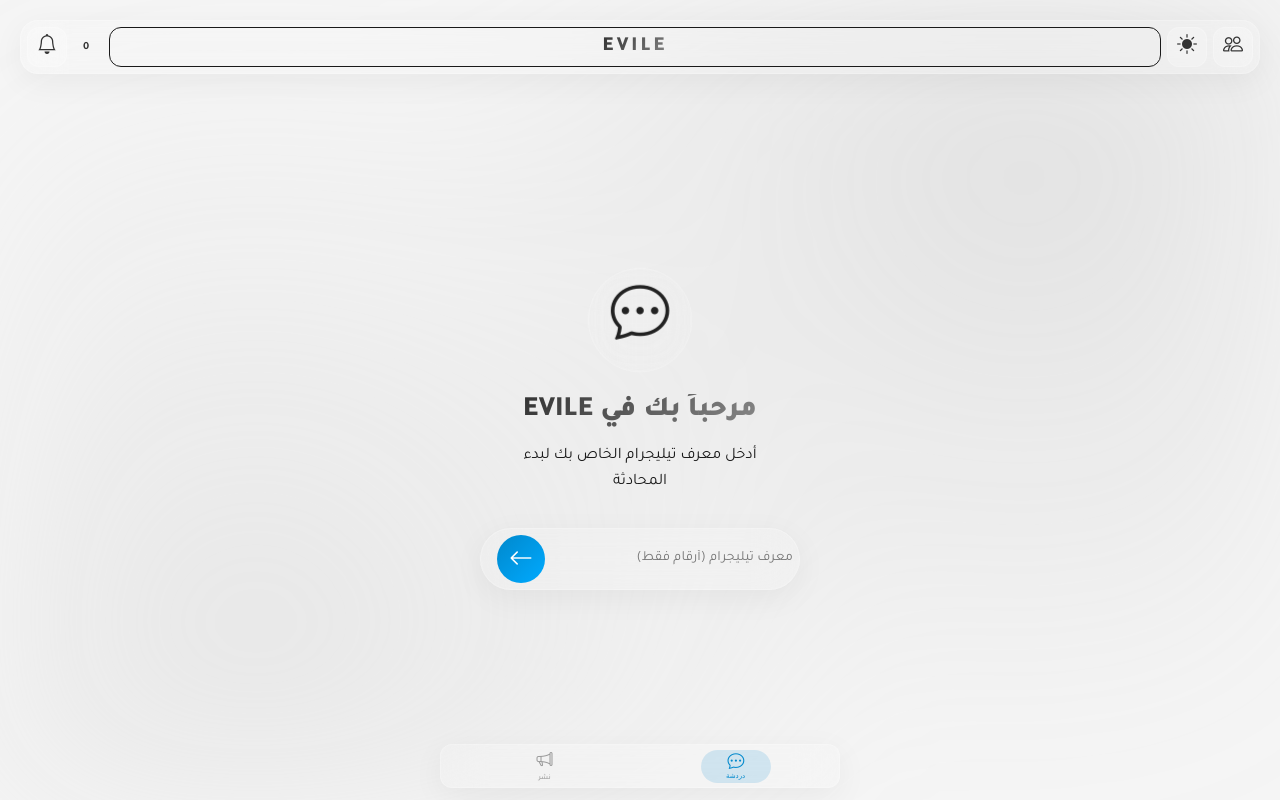
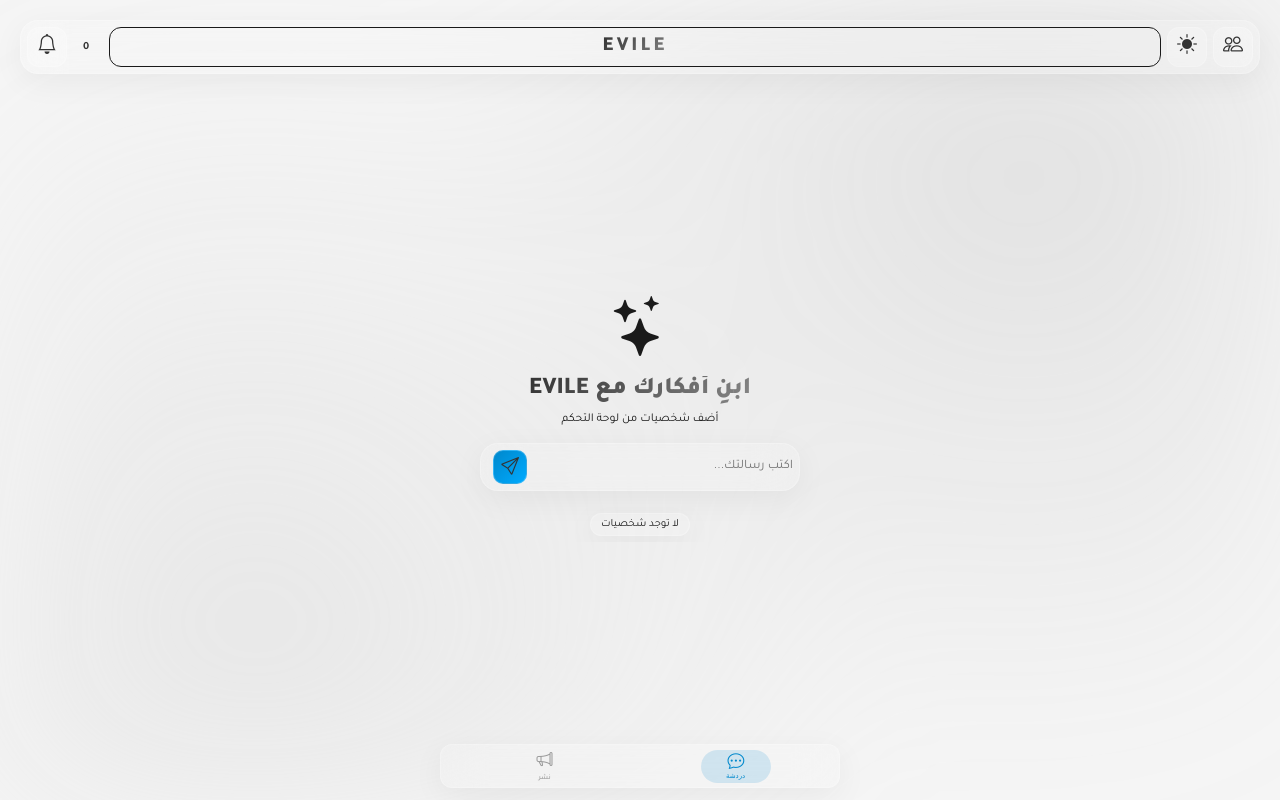
Before and after one commit to eviiile/test-of-evile, a Flask app: page / in a window 1280 px wide. Run offline with Flask 3, Linux system fonts and the light colour scheme; data that the repository does not hold is empty; parts of the project's set-up code (start-up, migrations or seed data) failed here and were passed over; some libraries are stand-ins or nearby versions.

Commit message:
Update index.html

```diff
--- a/templates/index.html
+++ b/templates/index.html
@@ -61,7 +61,6 @@
             background-clip: text;
             color: transparent;
         }
-        /* لون سماوي */
         .sky-blue-btn {
             background: linear-gradient(135deg, #0088cc, #00aaff) !important;
             color: #fff !important;
@@ -159,7 +158,6 @@
         }
         .active-users-box i { font-size: 14px; }
 
-        /* شريط التنقل - يظهر فقط في الواجهة الرئيسية */
         .bottom-nav {
             position: fixed;
             bottom: 12px;
@@ -218,7 +216,6 @@
         .nav-item.active i { transform: scale(1.05); }
         .nav-item:active { transform: scale(0.95); }
 
-        /* باقي الأنماط من index السابق */
         .splash-section {
             flex: 1;
             display: none;
@@ -378,7 +375,6 @@
         .send-btn:disabled { opacity: 0.5; }
         .send-btn:active:not(:disabled) { transform: scale(0.94); }
         .send-btn i { font-size: 18px; }
-        /* زر الإرسال باللون السماوي */
         .send-btn.sky-blue {
             background: linear-gradient(135deg, #0088cc, #00aaff) !important;
             color: #fff !important;
@@ -694,22 +690,8 @@
     </header>
 
     <div class="main-container">
-        <div class="splash-section" id="splashSection">
-            <div class="splash-icon">
-                <i class="bi bi-chat-dots"></i>
-            </div>
-            <div class="splash-title">مرحباً بك في EVILE</div>
-            <div class="splash-text">أدخل معرف تيليجرام الخاص بك لبدء المحادثة</div>
-            <div class="splash-input-wrapper">
-                <input type="text" id="splashTelegramId" class="splash-input" placeholder="معرف تيليجرام (أرقام فقط)" autocomplete="off">
-                <button id="splashRegisterBtn" class="splash-btn">
-                    <i class="bi bi-arrow-left"></i>
-                </button>
-            </div>
-            <div id="splashError" class="splash-error" style="display: none;"></div>
-        </div>
-
-        <div class="welcome-section" id="welcomeSection">
+        <!-- تم إزالة splash section لأن الدردشة متاحة بدون ID -->
+        <div class="welcome-section active" id="welcomeSection">
             <div id="welcomeLogo">
                 <div class="sparkle-icon">
                     <i class="bi bi-stars"></i>
@@ -775,7 +757,7 @@
         </div>
     </div>
 
-    <!-- شريط التنقل السفلي - يظهر فقط في الواجهة الرئيسية -->
+    <!-- شريط التنقل السفلي -->
     <nav class="bottom-nav" id="bottomNav">
         <button class="nav-item active" id="navChat" onclick="goHome()">
             <i class="bi bi-chat-dots"></i>
@@ -802,7 +784,6 @@
         const charScrollWrapper = document.getElementById('charScrollWrapper');
         const bottomNav = document.getElementById('bottomNav');
 
-        // التحكم في ظهور شريط التنقل
         function updateNavVisibility() {
             if (chatSection.classList.contains('active')) {
                 bottomNav.classList.add('hidden');
@@ -811,15 +792,12 @@
             }
         }
 
-        // مراقبة تغييرات القسم
         const observer = new MutationObserver(() => {
             updateNavVisibility();
         });
         observer.observe(chatSection, { attributes: true, attributeFilter: ['class'] });
         observer.observe(welcomeSection, { attributes: true, attributeFilter: ['class'] });
 
-        // تعديل دالة goHome
-        const originalGoHome = window.goHome;
         window.goHome = function() {
             chatSection.classList.remove('active');
             welcomeSection.classList.add('active');
@@ -828,8 +806,6 @@
             updateNavVisibility();
         };
 
-        // تعديل دالة sendWelcomeMessage
-        const originalSendWelcome = window.sendWelcomeMessage;
         window.sendWelcomeMessage = async function() {
             if (isProcessing) return;
             const input = document.getElementById('welcomeInput');
@@ -844,7 +820,6 @@
             await actuallySendMessage(msg);
         };
 
-        // باقي الدوال كما هي...
         function toggleTheme() {
             const body = document.body;
             const icon = document.getElementById('themeIcon');
@@ -871,8 +846,6 @@
         }
 
         function initScreen() {
-            if (telegramId) {
-                splashSection.classList.remove('active');
             welcomeSection.classList.add('active');
             chatSection.classList.remove('active');
             document.getElementById('welcomeInput').placeholder = 'اكتب رسالتك...';
@@ -880,12 +853,6 @@
                 showToastNotification(latestNotification.title + ': ' + latestNotification.text, 10000);
             }
             updateNavVisibility();
-            } else {
-                splashSection.classList.add('active');
-                welcomeSection.classList.remove('active');
-                chatSection.classList.remove('active');
-                updateNavVisibility();
-            }
         }
 
         function showToastNotification(message, duration = 10000) {
@@ -1047,41 +1014,6 @@
             } else {
                 btn.disabled = false;
                 btn.innerHTML = '<i class="bi bi-send"></i>';
-            }
-        }
-
-        function showSplashError(msg) {
-            const errDiv = document.getElementById('splashError');
-            errDiv.textContent = msg;
-            errDiv.style.display = 'block';
-            setTimeout(() => errDiv.style.display = 'none', 4000);
-        }
-
-        async function performSplashRegister() {
-            const idInput = document.getElementById('splashTelegramId');
-            const id = idInput.value.trim();
-            if (!/^\d+$/.test(id)) {
-                showSplashError('المعرف يجب أن يحتوي على أرقام فقط');
-                return;
-            }
-            const btn = document.getElementById('splashRegisterBtn');
-            setButtonLoading(btn, true);
-            try {
-                let res = await fetch('/register', {
-                    method: 'POST',
-                    headers: {'Content-Type': 'application/x-www-form-urlencoded'},
-                    body: `telegram_id=${id}`
-                });
-                let data = await res.json();
-                setButtonLoading(btn, false);
-                if (data.success) {
-                    location.reload();
-                } else {
-                    showSplashError(data.message || 'فشل التسجيل');
-                }
-            } catch (err) {
-                setButtonLoading(btn, false);
-                showSplashError('خطأ في الاتصال');
             }
         }
 
@@ -1269,10 +1201,6 @@
             renderCharSelector();
             renderNotificationsSheet();
             updateWelcomeDisplay();
-            document.getElementById('splashRegisterBtn').onclick = performSplashRegister;
-            document.getElementById('splashTelegramId').addEventListener('keypress', (e) => {
-                if (e.key === 'Enter') performSplashRegister();
-            });
         });
     </script>
 </body>
```
Lines whose indentation alone changed are shown as unchanged.
